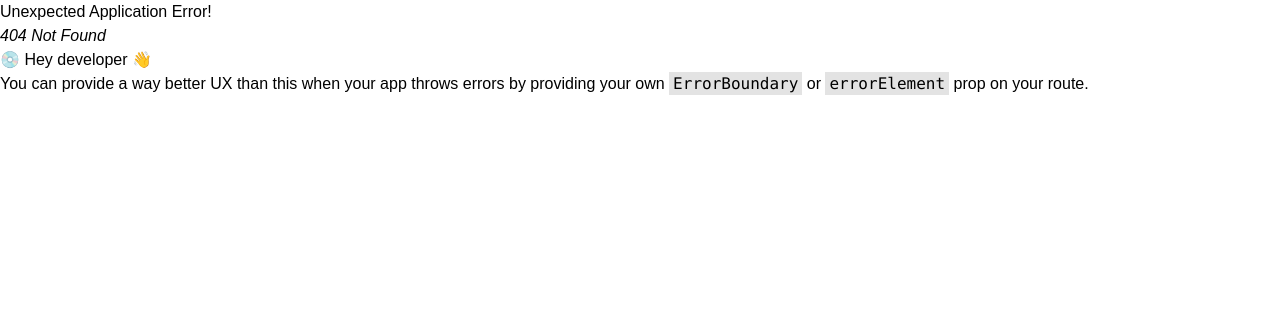
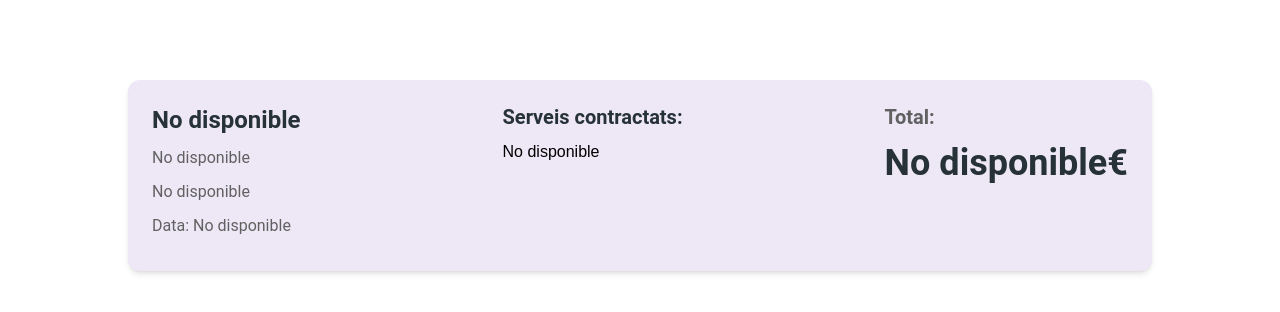
Before and after one commit to ImLauraGS/pressuposts, a React (Vite) app: page /pressupostdetail in a window 1280 px wide. Before the commit this address had no page. Shown: the top 312 px of the page. Built offline with nearby package versions, Linux system fonts and the light colour scheme.

Commit message:
excercici 10 - url by params

```diff
--- a/src/components/ListPressupost.tsx
+++ b/src/components/ListPressupost.tsx
@@ -2,6 +2,7 @@ import React, { useState, useEffect } from "react";
 import { Typography, Card, CardBody, Input, ListItem, Button,ButtonGroup } from "@material-tailwind/react";
 import { totalApi } from "../services/service";
 import { ServiceProps } from "../types/types";
+import { useNavigate } from "react-router-dom";
 import {
   MagnifyingGlassIcon,
 } from "@heroicons/react/24/outline";
@@ -12,7 +13,13 @@ export default function ListPressupost() {
   const [sortedBudgets, setSortedBudgets] = useState<ServiceProps[]>([]);
   const [searchTerm, setSearchTerm] = useState<string>("");
   const [sortByPriceActive, setSortByPriceActive] = useState<boolean>(false);
-  const [sortDirection, setSortDirection] = useState<string>("asc"); // Estado para el orden ascendente/descendente
+  const [sortDirection, setSortDirection] = useState<string>("asc");
+  const navigate = useNavigate();;
+
+  const handleBudgetClick = (budget) => {
+    const url = `/pressupostdetail?name=${budget.name}&email=${budget.email}&phone=${budget.phone}&date=${budget.date}&value=${budget.services.map(service => service.value).join(",")}&total=${budget.budgetTotal}`;
+    navigate(url);
+  };
 
   useEffect(() => {
     totalService.getTotal()
@@ -93,8 +100,8 @@ export default function ListPressupost() {
       </div>
 
         {filteredBudgets.map((item, index) => (
-          <Card key={index} className="mt-6 w-full bg-deep-purple-50 items-start" >
-            <CardBody className="w-[100%] flex flex-row justify-between align-top items-center">
+          <Card key={index} className="mt-6 w-full bg-deep-purple-50 items-start" onClick={() => handleBudgetClick(item)} >
+            <CardBody className="w-[100%] flex flex-row justify-between align-top">
               <div className="flex flex-col justify-start">
                 <Typography variant="h4" color="blue-gray" className="mb-2">
                   {item.name}
--- /dev/null
+++ b/src/pages/PressupostDetail.tsx
@@ -0,0 +1,58 @@
+import React from "react";
+import { Typography, Card, CardBody } from "@material-tailwind/react";
+import { useLocation } from "react-router-dom";
+
+const PressupostDetail = () => {
+  const location = useLocation();
+  const params = new URLSearchParams(location.search);
+
+  const name = params.get("name") || "No disponible";
+  const email = params.get("email") || "No disponible";
+  const phone = params.get("phone") || "No disponible";
+  const date = params.get("date") || "No disponible";
+  const value = params.get("value") || "No disponible";
+  const total = params.get("total") || "No disponible";
+
+  return (
+    <Card className="w-[80%] bg-deep-purple-50 m-auto mt-20">
+      <CardBody className="w-[100%] flex flex-row justify-between align-top">
+        <div className="flex flex-col h-full justify-start">
+          <Typography variant="h4" color="blue-gray" className="mb-2">
+            {name}
+          </Typography>
+          <Typography variant="h6" className="mb-2 font-normal">
+            {email}
+          </Typography>
+          <Typography variant="h6" className="mb-2 font-normal">
+            {phone}
+          </Typography>
+          <Typography variant="h6" className="mb-2 font-normal">
+            Data: {date}
+          </Typography>
+        </div>
+        <div className="flex h-full flex-col items-justify-start">
+          <Typography variant="h5" color="blue-gray" className="mb-2">
+            Serveis contractats:
+          </Typography>
+          <ul>
+            {value.split(",").map((service, index) => (
+              <li key={index} className="mb-2 text-black">
+                {service.trim()}
+              </li>
+            ))}
+          </ul>
+        </div>
+        <div className="flex h-full flex-col">
+          <Typography variant="h5" className="mb-2">
+            Total:
+          </Typography>
+          <Typography variant="h2" color="blue-gray" className="mb-2">
+            {total}€
+          </Typography>
+        </div>
+      </CardBody>
+    </Card>
+  );
+};
+
+export default PressupostDetail;
--- a/src/routes/routes.tsx
+++ b/src/routes/routes.tsx
@@ -3,6 +3,7 @@ import {
   } from "react-router-dom";
 import Home from "../pages/Home";
 import Pressupost from "../pages/Pressupost";
+import PressupostDetail from "../pages/PressupostDetail";
 
 
 export const router = createBrowserRouter([
@@ -14,4 +15,8 @@ export const router = createBrowserRouter([
         path: "/pressupost",
         element: <Pressupost />,
     },
+    {
+      path: "/pressupostdetail",
+      element: <PressupostDetail />,
+    },
   ]);
```
